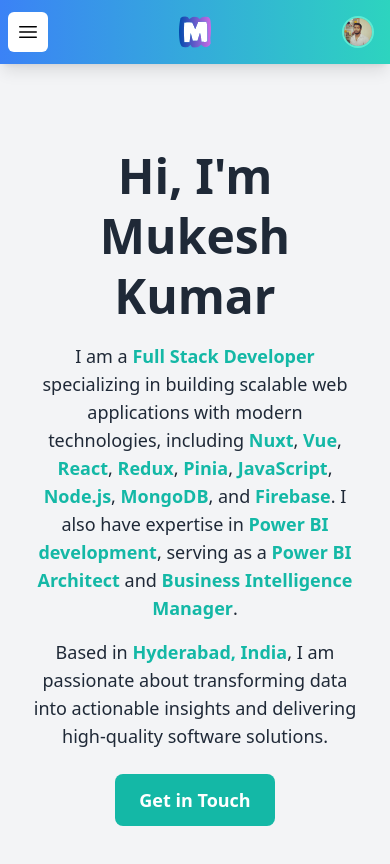
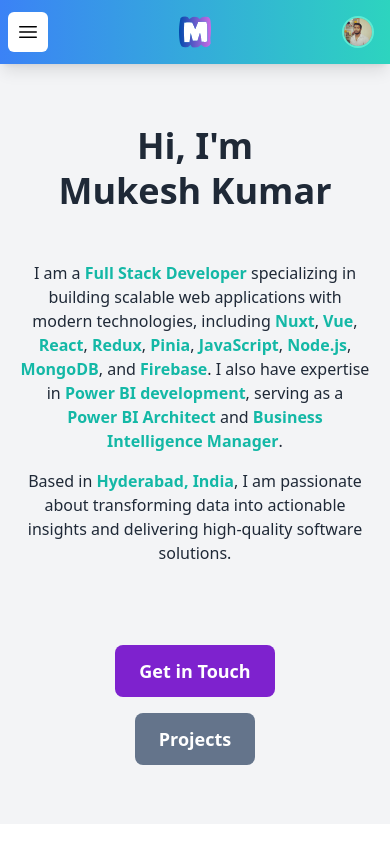
Before and after one commit to Mukeshdiksha2018/Personal-Website, a Nuxt app: page / in a window 390 px wide. Shown: the top 864 px of the page. Built offline with nearby package versions, Linux system fonts and the light colour scheme.

Commit message:
UI
UI changes and made mobile responsive.

```diff
--- a/components/HomeContent.vue
+++ b/components/HomeContent.vue
@@ -1,16 +1,27 @@
 <template>
   <section
-    class="flex items-center justify-center min-h-screen bg-gray-100 text-gray-800"
+    class="flex items-center justify-center bg-gray-100 text-gray-800 container-height px-4 sm:px-6"
   >
-    <div class="max-w-2xl p-8 text-center">
-      <h1
-        class="text-5xl lg:text-5xl md:text-4xl sm:text-4xl font-bold leading-tight animate-fadeInUp"
+    <div class="max-w-6xl p-1 sm:p-1 md:p-1">
+      <div
+        class="grid grid-cols-1 md:grid-cols-2 gap-8 md:gap-20 text-center md:text-left mb-20 md:mb-28"
       >
-        Hi, I'm Mukesh Kumar
+        <!-- Left Column: Name -->
+        <div class="animate-fadeInUp">
+          <h1 class="text-4xl sm:text-6xl font-bold leading-tight">
+            Hi, I'm <br>Mukesh Kumar</br>
           </h1>
-      <p class="mt-4 text-lg md:text-xl animate-fadeInUp delay-150">
+        </div>
+
+        <!-- Right Column: Description -->
+        <div>
+          <p
+            class="text-base sm:text-lg mt-4 md:mt-0 animate-fadeInUp delay-150"
+          >
             I am a
-        <span class="font-semibold text-teal-500">Full Stack Developer</span>
+            <span class="font-semibold text-teal-500"
+              >Full Stack Developer</span
+            >
             specializing in building scalable web applications with modern
             technologies, including
             <span class="font-semibold text-teal-500"> Nuxt</span>,
@@ -21,27 +32,40 @@
             <span class="font-semibold text-teal-500"> JavaScript</span>,
             <span class="font-semibold text-teal-500"> Node.js</span>,
             <span class="font-semibold text-teal-500"> MongoDB</span>, and
-        <span class="font-semibold text-teal-500"> Firebase</span>. I also have
-        expertise in
-        <span class="font-semibold text-teal-500"> Power BI development</span>,
-        serving as a
-        <span class="font-semibold text-teal-500"> Power BI Architect</span> and
+            <span class="font-semibold text-teal-500"> Firebase</span>. I also
+            have expertise in
+            <span class="font-semibold text-teal-500">
+              Power BI development</span
+            >, serving as a
+            <span class="font-semibold text-teal-500"> Power BI Architect</span>
+            and
             <span class="font-semibold text-teal-500">
               Business Intelligence Manager</span
             >.
           </p>
-      <p class="mt-4 text-lg md:text-xl animate-fadeInUp delay-300">
+          <p class="text-base sm:text-lg mt-4 animate-fadeInUp delay-300">
             Based in
-        <span class="font-semibold text-teal-500">Hyderabad, India</span>, I am
-        passionate about transforming data into actionable insights and
+            <span class="font-semibold text-teal-500">Hyderabad, India</span>, I
+            am passionate about transforming data into actionable insights and
             delivering high-quality software solutions.
           </p>
-      <div class="mt-6">
+        </div>
+      </div>
+
+      <div
+        class="mt-8 flex flex-col sm:flex-row justify-center space-y-4 sm:space-y-0 sm:space-x-4 animate-fadeInUp delay-450"
+      >
         <NuxtLink
-          class="inline-block px-6 py-3 text-lg font-semibold text-white bg-teal-500 rounded-lg hover:bg-teal-600 transition duration-300 transform hover:scale-105"
+          class="button-center-mobile px-6 py-3 text-lg font-semibold text-white bg-purple-700 rounded-lg hover:bg-purple-900 transition duration-300 transform hover:scale-105"
           to="/Contact"
         >
           Get in Touch
+        </NuxtLink>
+        <NuxtLink
+          class="button-center-mobile px-6 py-3 text-lg font-semibold text-white bg-slate-500 rounded-lg hover:bg-slate-700 transition duration-300 transform hover:scale-105"
+          to="/Projects"
+        >
+          Projects
         </NuxtLink>
       </div>
     </div>
@@ -105,4 +129,20 @@
 .delay-300 {
   animation-delay: 300ms;
 }
+
+.delay-450 {
+  animation-delay: 450ms;
+}
+
+.container-height {
+  height: 90vh;
+}
+
+@media (max-width: 640px) {
+  .button-center-mobile {
+    width: fit-content;
+    margin: 0 auto;
+    text-align: center;
+  }
+}
 </style>
--- a/layouts/NavBar.vue
+++ b/layouts/NavBar.vue
@@ -135,7 +135,7 @@
           to="/experience"
           @click="toggleMobileMenu"
           class="block rounded-md px-3 py-2 text-base font-medium text-gray-300 hover:bg-white hover:text-black transition duration-300"
-          >Experience/Education</NuxtLink
+          >Experience | Education</NuxtLink
         >
         <NuxtLink
           to="/projects"
@@ -189,9 +189,9 @@
   align-items: center;
   justify-content: center;
   padding: 0.5rem;
-  background-color: white; /* teal-600 */
+  background-color: white;
   color: black;
-  border-radius: 0.375rem; /* rounded-md */
+  border-radius: 0.375rem;
   transition: background-color 0.3s ease, color 0.3s ease;
   outline: none;
 }
@@ -207,7 +207,7 @@
 }
 
 .icon {
-  height: 1.5rem; /* h-6 */
-  width: 1.5rem; /* w-6 */
+  height: 1.5rem;
+  width: 1.5rem;
 }
 </style>
--- a/pages/About/index.vue
+++ b/pages/About/index.vue
@@ -2,20 +2,18 @@
   <section
     class="w-full py-4 px-4 md:px-20 lg:px-32 bg-gray-100 animate-fadeIn"
   >
-    <div class="text-center mb-6">
+    <div
+      class="sticky bottom-0 bg-white dark:bg-gray-800 py-4 text-center mb-7"
+    >
       <h1
         class="text-3xl md:text-4xl font-bold text-gray-800 dark:text-gray-200"
       >
         About Me
       </h1>
-      <p class="mt-2 text-gray-700 dark:text-gray-300 max-w-4xl mx-auto">
-        Hi, I’m <span class="highlight">Akkala Sai Mukesh Kumar</span>, and I
-        specialize in crafting modern, scalable web applications.
-      </p>
     </div>
 
     <div
-      class="overflow-y-auto max-h-[57vh] space-y-8 text-gray-700 dark:text-gray-300"
+      class="overflow-y-auto max-h-[57vh] space-y-8 text-gray-700 dark:text-gray-300 mb-9"
     >
       <!-- Introduction -->
       <p>
@@ -72,10 +70,10 @@
       </div>
     </div>
 
-    <div class="sticky bottom-0 bg-white dark:bg-gray-800 py-4 text-center">
+    <div class="sticky bottom-0 bg-gray-100 dark:bg-gray-800 py-4 text-center">
       <NuxtLink
         to="/contact"
-        class="inline-block px-6 py-3 text-lg font-semibold text-white bg-teal-500 rounded-lg hover:bg-teal-600 transition duration-300 transform hover:scale-105"
+        class="px-6 py-3 text-lg font-semibold text-white bg-purple-700 rounded-lg hover:bg-purple-900 transition duration-300 transform hover:scale-105"
       >
         Get in Touch
       </NuxtLink>
@@ -112,21 +110,22 @@
 @import "tailwindcss/tailwind.css";
 
 @keyframes fadeIn {
-  from {
+  0% {
     opacity: 0;
-    transform: translateY(10px);
+    transform: translateY(20px);
   }
-  to {
+  100% {
     opacity: 1;
     transform: translateY(0);
   }
 }
 
 .animate-fadeIn {
+  height: 90vh;
   animation: fadeIn 0.8s ease-out forwards;
 }
 
 .highlight {
-  color: #14b8a6; /* Teal color */
+  color: #14b8a6;
 }
 </style>
--- a/pages/Admin/index.vue
+++ b/pages/Admin/index.vue
@@ -1,6 +1,6 @@
 <template>
   <div
-    class="flex items-center justify-center min-h-screen bg-gray-100 dark:bg-gray-900"
+    class="flex items-center justify-center bg-gray-100 dark:bg-gray-900 container-height"
   >
     <div
       class="w-full max-w-md p-8 space-y-6 bg-white rounded-lg shadow-md dark:bg-gray-800 animate-fadeIn"
@@ -46,7 +46,7 @@
         <!-- Login Button -->
         <button
           type="submit"
-          class="w-full px-4 py-2 mt-4 font-semibold text-white bg-blue-600 rounded-lg hover:bg-blue-700 focus:outline-none focus:ring-2 focus:ring-blue-500 focus:ring-opacity-50 transition duration-300 ease-in-out transform hover:scale-105"
+          class="w-full px-4 py-2 mt-4 font-semibold text-white bg-purple-700 rounded-lg hover:bg-purple-900 focus:outline-none focus:ring-2 focus:ring-blue-500 focus:ring-opacity-50 transition duration-300 ease-in-out transform hover:scale-105"
         >
           Log In
         </button>
@@ -85,7 +85,7 @@
 @keyframes fadeIn {
   from {
     opacity: 0;
-    transform: translateY(-10px);
+    transform: translateY(10px);
   }
   to {
     opacity: 1;
@@ -96,4 +96,8 @@
 .animate-fadeIn {
   animation: fadeIn 0.8s ease-out forwards;
 }
+
+.container-height {
+  height: 90vh;
+}
 </style>
```
Lines whose indentation alone changed are shown as unchanged.
